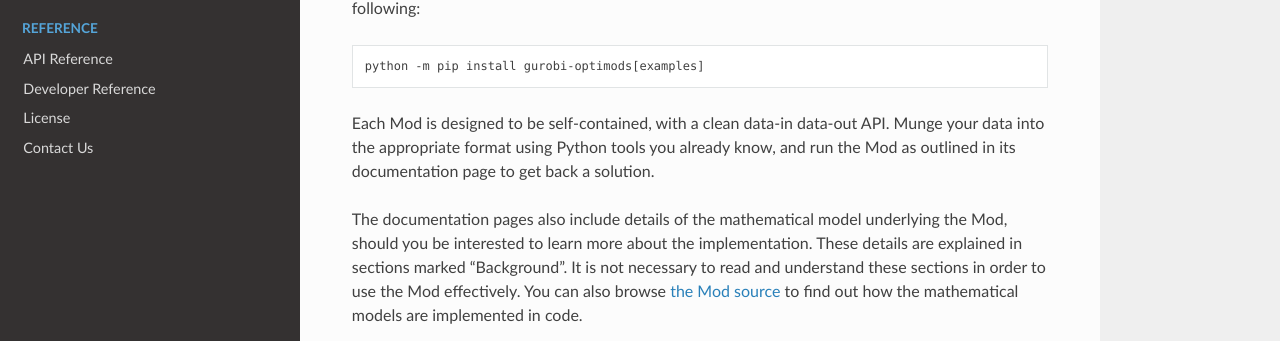
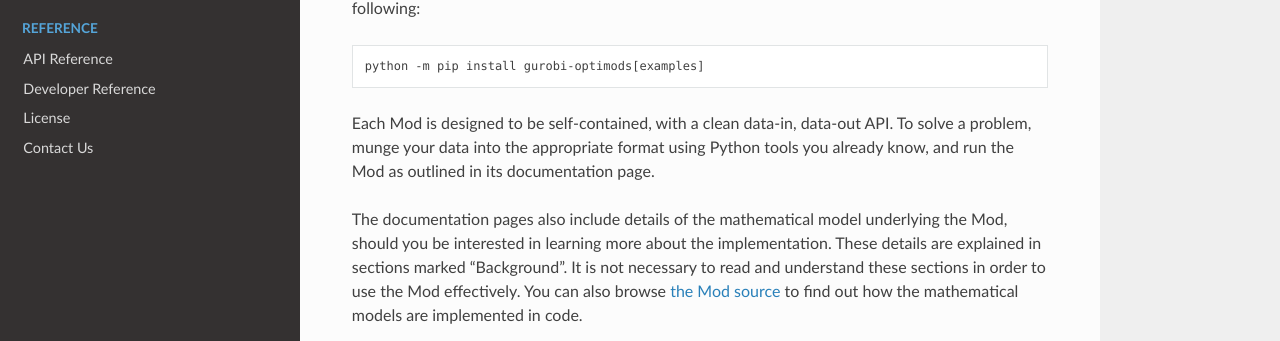
Before and after one commit to Gurobi/gurobi-optimods, a Sphinx documentation site: the page built from docs/source/usage.rst, in a window 1280 px wide and 993 px high. Shown: the part 356-697 px from the top of the window. Built offline with Sphinx 7.4.7 and the Read the Docs theme 2.0.0, drawn with Linux system fonts in a browser that asks for light colours.

Commit message:
Copy edits

```diff
--- a/docs/source/usage.rst
+++ b/docs/source/usage.rst
@@ -14,12 +14,12 @@ can execute all the example snippets in the docs is to run the following::
 
    python -m pip install gurobi-optimods[examples]
 
-Each Mod is designed to be self-contained, with a clean data-in data-out API.
-Munge your data into the appropriate format using Python tools you already know,
-and run the Mod as outlined in its documentation page to get back a solution.
+Each Mod is designed to be self-contained, with a clean data-in, data-out API.
+To solve a problem, munge your data into the appropriate format using Python
+tools you already know, and run the Mod as outlined in its documentation page.
 
 The documentation pages also include details of the mathematical model
-underlying the Mod, should you be interested to learn more about the
+underlying the Mod, should you be interested in learning more about the
 implementation. These details are explained in sections marked "Background". It
 is not necessary to read and understand these sections in order to use the Mod
 effectively. You can also browse :ghsrc:`the Mod source <src/gurobi_optimods>`
```
